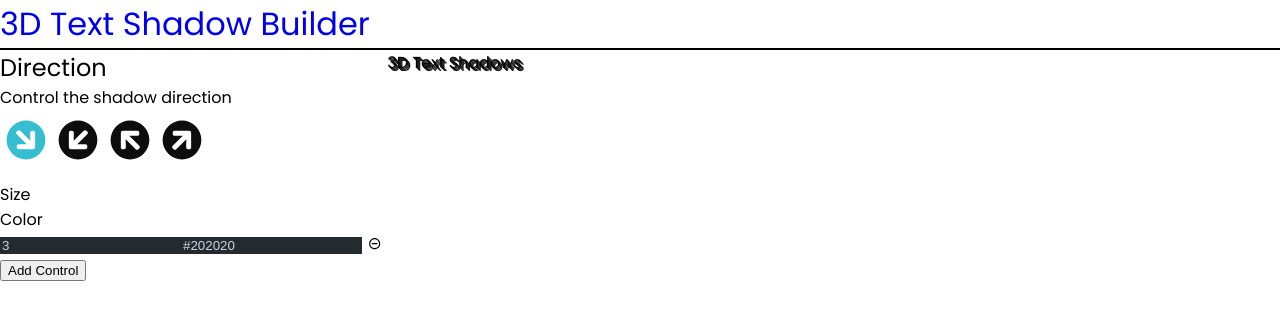
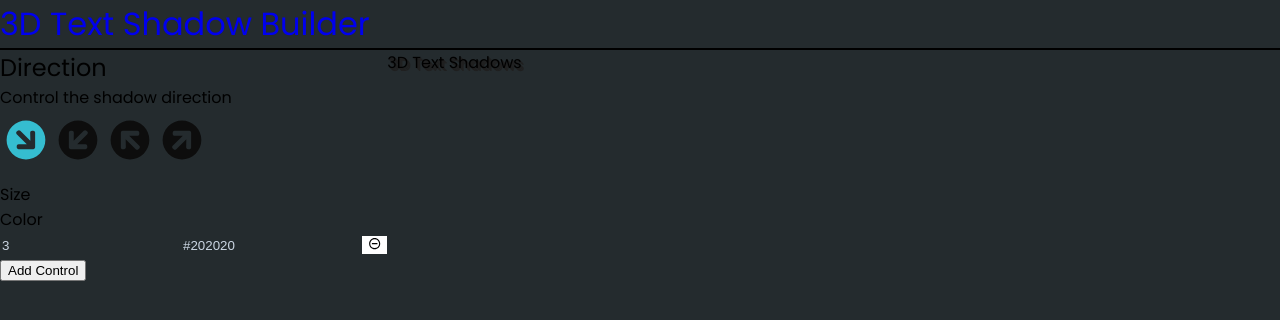
Before and after one commit to jnicewander/text-shadow-v2, a React (Create React App) app: page / in a window 1280 px wide. Shown: the top 320 px of the page. Built offline with nearby package versions, Linux system fonts and the light colour scheme; a web font is replaced by a local one.

Commit message:
Add background color and app container.

```diff
--- a/src/App.css
+++ b/src/App.css
@@ -1,10 +1,10 @@
-.app-main {
+.AppMain {
   display: flex;
   flex-direction: column-reverse;
 }
 
 @media screen and (min-width: 750px) {
-  .app-main {
+  .AppMain {
     flex-direction: row;
   }
 }
--- a/src/App.js
+++ b/src/App.js
@@ -23,9 +23,9 @@ function App() {
   }, [controls, direction])
 
   return (
-      <>
+      <div className='App'>
         <Header />
-        <div className='app-main'>
+        <div className='AppMain'>
           <div>
             <DirectionGroup
               direction={direction}
@@ -41,7 +41,7 @@ function App() {
             result={result}
           />
         </div>
-      </>
+      </div>
     );
 }
 
--- a/src/index.css
+++ b/src/index.css
@@ -129,6 +129,7 @@ body, h1, h2, h3, h4, h5, h6, p, ol, ul {
   margin: 0;
   padding: 0;
   font-weight: normal;
+  background-color: #242B2E;
 }
 
 ol, ul {
```
